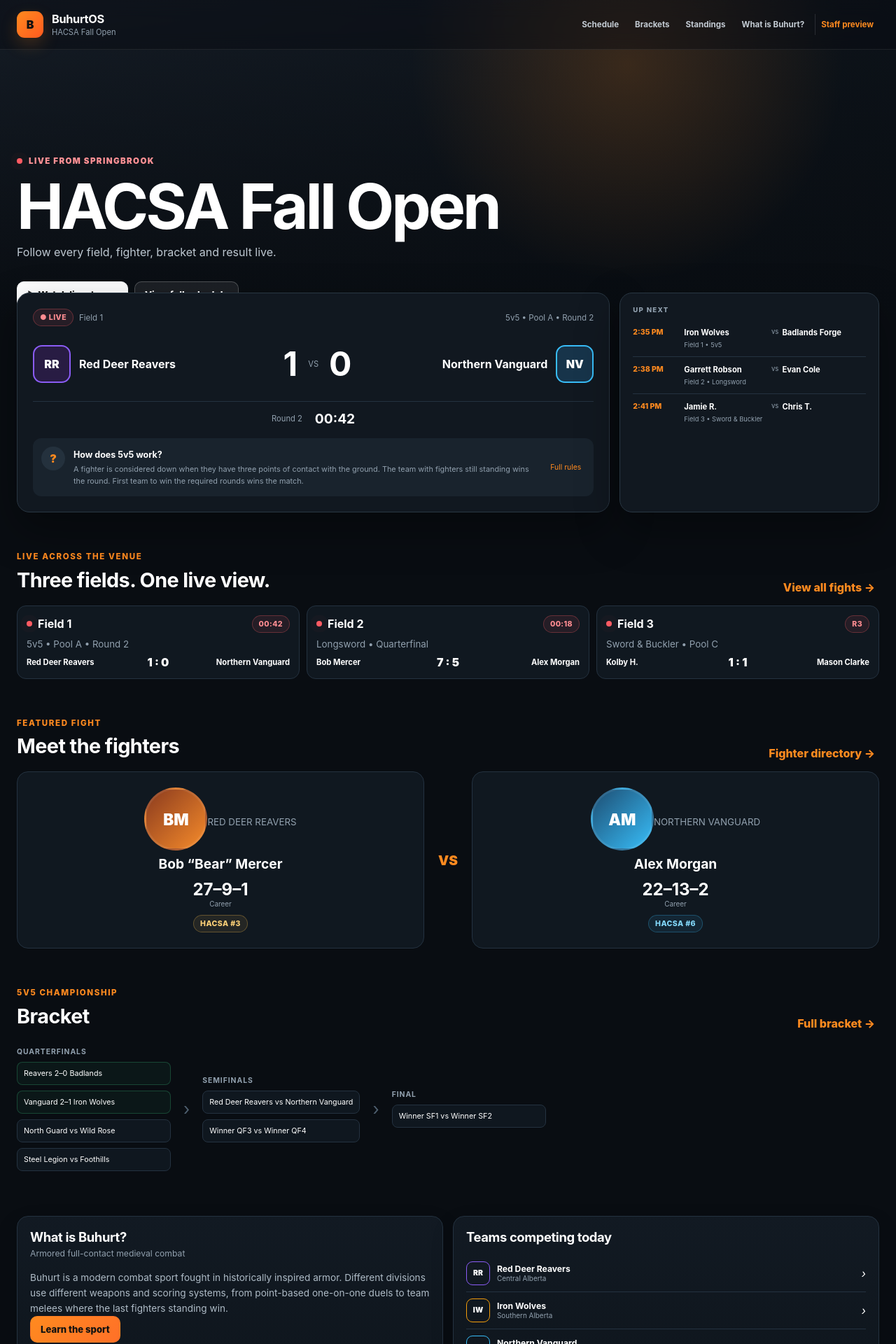
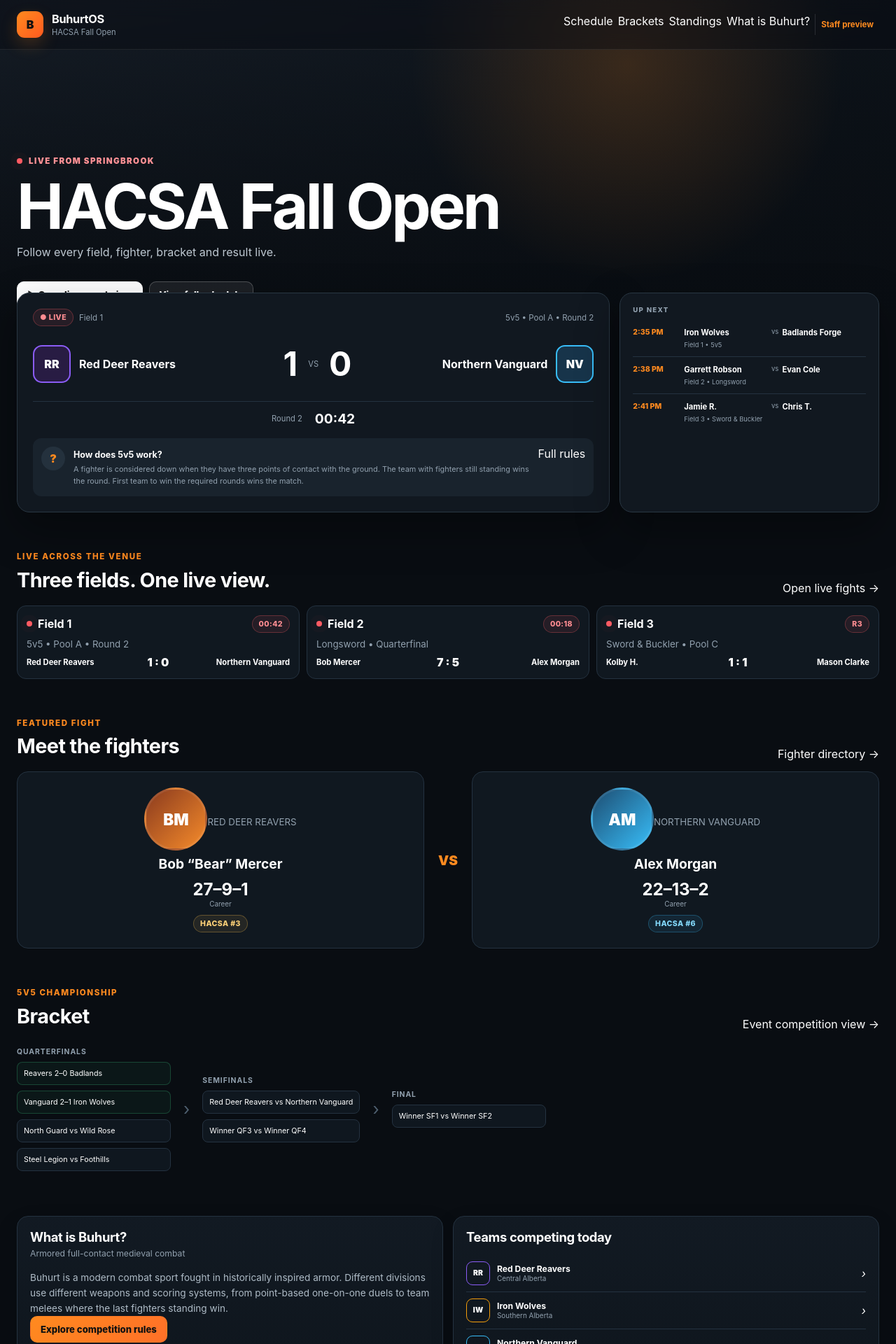
Before and after one commit to dothecoolwip1/BuhurtOS, a React (Vite) app: page /#/public in a window 1280 px wide. Shown: the top 1920 px of the page at 70% size. Built offline with nearby package versions, Linux system fonts and the light colour scheme; no server answers.

Commit message:
Make spectator showcase navigation functional

```diff
--- a/src/pages/ShowcasePublicPage.tsx
+++ b/src/pages/ShowcasePublicPage.tsx
@@ -7,24 +7,24 @@ export function ShowcasePublicPage(){
   const alex=demoFighters.find(f=>f.id==='alex')!;
   return <div className="show-public">
     <section className="show-public-hero">
-      <div className="show-public-nav"><div className="show-brand"><span className="show-brand-mark">B</span><span><b>BuhurtOS</b><small>HACSA Fall Open</small></span></div><div><button>Schedule</button><button>Brackets</button><button>Standings</button><button>What is Buhurt?</button><Link className="show-public-staff-link" to="/home">Staff preview</Link></div></div>
+      <div className="show-public-nav"><div className="show-brand"><span className="show-brand-mark">B</span><span><b>BuhurtOS</b><small>HACSA Fall Open</small></span></div><div><a href="#schedule">Schedule</a><a href="#bracket">Brackets</a><Link to="/rankings">Standings</Link><a href="#what-is-buhurt">What is Buhurt?</a><Link className="show-public-staff-link" to="/home">Staff preview</Link></div></div>
       <div className="show-public-live-label"><span className="show-live-dot"></span> LIVE FROM SPRINGBROOK</div>
       <h1>HACSA Fall Open</h1><p>Follow every field, fighter, bracket and result live.</p>
-      <div className="show-public-actions"><button className="show-btn light">▶ Watch livestream</button><button className="show-btn glass">View full schedule</button></div>
+      <div className="show-public-actions"><Link className="show-btn light" to="/live">▶ Open live event view</Link><a className="show-btn glass" href="#schedule">View full schedule</a></div>
     </section>
     <section className="show-public-live-grid">
       <article className="show-public-main-score">
         <div className="show-public-score-head"><div><Pill tone="red">● LIVE</Pill><span>Field 1</span></div><span>5v5 • Pool A • Round 2</span></div>
         <div className="show-public-teams"><div><span className="show-team-logo-public purple">RR</span><b>Red Deer Reavers</b><strong>1</strong></div><i>VS</i><div><span className="show-team-logo-public blue">NV</span><b>Northern Vanguard</b><strong>0</strong></div></div>
         <div className="show-public-clock"><span>Round 2</span><strong>00:42</strong></div>
-        <div className="show-explain-card"><span>?</span><div><b>How does 5v5 work?</b><p>A fighter is considered down when they have three points of contact with the ground. The team with fighters still standing wins the round. First team to win the required rounds wins the match.</p></div><button>Full rules</button></div>
+        <div className="show-explain-card"><span>?</span><div><b>How does 5v5 work?</b><p>A fighter is considered down when they have three points of contact with the ground. The team with fighters still standing wins the round. First team to win the required rounds wins the match.</p></div><Link to="/rules">Full rules</Link></div>
       </article>
       <aside className="show-public-next"><span className="eyebrow">UP NEXT</span>{upcomingMatches.slice(0,3).map((m,i)=><article key={i}><time>{m.time}</time><div><b>{m.left}</b><span>vs</span><b>{m.right}</b><small>{m.field} • {m.division}</small></div></article>)}</aside>
     </section>
-    <section className="show-public-section"><div className="show-public-section-head"><div><span className="eyebrow">LIVE ACROSS THE VENUE</span><h2>Three fields. One live view.</h2></div><button>View all fights →</button></div><div className="show-public-field-grid">{liveMatches.map(m=><article key={m.id}><div><span className="show-live-dot"></span><b>{m.field}</b><Pill tone="red">{m.clock}</Pill></div><small>{m.division} • {m.round}</small><section><strong>{m.left}</strong><span>{m.leftScore} : {m.rightScore}</span><strong>{m.right}</strong></section></article>)}</div></section>
-    <section className="show-public-section"><div className="show-public-section-head"><div><span className="eyebrow">FEATURED FIGHT</span><h2>Meet the fighters</h2></div><button>Fighter directory →</button></div><div className="show-versus-feature"><Link to={'/fighters/'+bob.id}><Avatar initials="BM" tone="ember" size="xl"/><small>RED DEER REAVERS</small><h3>{bob.fighterName}</h3><div><strong>{bob.record.wins}–{bob.record.losses}–{bob.record.draws}</strong><span>Career</span></div><Pill tone="amber">HACSA #3</Pill></Link><span className="show-vs-mark">VS</span><Link to={'/fighters/'+alex.id}><Avatar initials="AM" tone="blue" size="xl"/><small>NORTHERN VANGUARD</small><h3>{alex.fighterName}</h3><div><strong>{alex.record.wins}–{alex.record.losses}–{alex.record.draws}</strong><span>Career</span></div><Pill tone="blue">HACSA #6</Pill></Link></div></section>
-    <section className="show-public-section"><div className="show-public-section-head"><div><span className="eyebrow">5V5 CHAMPIONSHIP</span><h2>Bracket</h2></div><button>Full bracket →</button></div><div className="show-bracket-preview public"><div className="round"><h4>Quarterfinals</h4><span className="done">Reavers 2–0 Badlands</span><span className="done">Vanguard 2–1 Iron Wolves</span><span>North Guard vs Wild Rose</span><span>Steel Legion vs Foothills</span></div><div className="connector">›</div><div className="round"><h4>Semifinals</h4><span>Red Deer Reavers vs Northern Vanguard</span><span>Winner QF3 vs Winner QF4</span></div><div className="connector">›</div><div className="round final"><h4>Final</h4><span>Winner SF1 vs Winner SF2</span></div></div></section>
-    <section className="show-public-section two"><Panel title="What is Buhurt?" subtitle="Armored full-contact medieval combat"><p className="show-long-copy">Buhurt is a modern combat sport fought in historically inspired armor. Different divisions use different weapons and scoring systems, from point-based one-on-one duels to team melees where the last fighters standing win.</p><button className="show-btn primary">Learn the sport</button></Panel><Panel title="Teams competing today"><div className="show-public-team-list">{demoTeams.map(t=><Link to={'/teams/'+t.id} key={t.id}><span style={{borderColor:t.color}}>{t.logoText}</span><div><b>{t.name}</b><small>{t.region}</small></div><i>›</i></Link>)}</div></Panel></section>
-    <footer className="show-public-footer"><div className="show-brand"><span className="show-brand-mark">B</span><span><b>BuhurtOS</b><small>Powered by live tournament data</small></span></div><p>Prototype spectator experience • Demo information</p></footer>
+    <section className="show-public-section" id="schedule"><div className="show-public-section-head"><div><span className="eyebrow">LIVE ACROSS THE VENUE</span><h2>Three fields. One live view.</h2></div><Link to="/live">Open live fights →</Link></div><div className="show-public-field-grid">{liveMatches.map(m=><article key={m.id}><div><span className="show-live-dot"></span><b>{m.field}</b><Pill tone="red">{m.clock}</Pill></div><small>{m.division} • {m.round}</small><section><strong>{m.left}</strong><span>{m.leftScore} : {m.rightScore}</span><strong>{m.right}</strong></section></article>)}</div></section>
+    <section className="show-public-section"><div className="show-public-section-head"><div><span className="eyebrow">FEATURED FIGHT</span><h2>Meet the fighters</h2></div><Link to="/fighters">Fighter directory →</Link></div><div className="show-versus-feature"><Link to={'/fighters/'+bob.id}><Avatar initials="BM" tone="ember" size="xl"/><small>RED DEER REAVERS</small><h3>{bob.fighterName}</h3><div><strong>{bob.record.wins}–{bob.record.losses}–{bob.record.draws}</strong><span>Career</span></div><Pill tone="amber">HACSA #3</Pill></Link><span className="show-vs-mark">VS</span><Link to={'/fighters/'+alex.id}><Avatar initials="AM" tone="blue" size="xl"/><small>NORTHERN VANGUARD</small><h3>{alex.fighterName}</h3><div><strong>{alex.record.wins}–{alex.record.losses}–{alex.record.draws}</strong><span>Career</span></div><Pill tone="blue">HACSA #6</Pill></Link></div></section>
+    <section className="show-public-section" id="bracket"><div className="show-public-section-head"><div><span className="eyebrow">5V5 CHAMPIONSHIP</span><h2>Bracket</h2></div><Link to="/events/fall-open">Event competition view →</Link></div><div className="show-bracket-preview public"><div className="round"><h4>Quarterfinals</h4><span className="done">Reavers 2–0 Badlands</span><span className="done">Vanguard 2–1 Iron Wolves</span><span>North Guard vs Wild Rose</span><span>Steel Legion vs Foothills</span></div><div className="connector">›</div><div className="round"><h4>Semifinals</h4><span>Red Deer Reavers vs Northern Vanguard</span><span>Winner QF3 vs Winner QF4</span></div><div className="connector">›</div><div className="round final"><h4>Final</h4><span>Winner SF1 vs Winner SF2</span></div></div></section>
+    <section className="show-public-section two" id="what-is-buhurt"><Panel title="What is Buhurt?" subtitle="Armored full-contact medieval combat"><p className="show-long-copy">Buhurt is a modern combat sport fought in historically inspired armor. Different divisions use different weapons and scoring systems, from point-based one-on-one duels to team melees where the last fighters standing win.</p><Link className="show-btn primary" to="/rules">Explore competition rules</Link></Panel><Panel title="Teams competing today"><div className="show-public-team-list">{demoTeams.map(t=><Link to={'/teams/'+t.id} key={t.id}><span style={{borderColor:t.color}}>{t.logoText}</span><div><b>{t.name}</b><small>{t.region}</small></div><i>›</i></Link>)}</div></Panel></section>
+    <footer className="show-public-footer"><div className="show-brand"><span className="show-brand-mark">B</span><span><b>BuhurtOS</b><small>Powered by live tournament data</small></span></div><p>Showcase information for the BuhurtOS spectator experience.</p></footer>
   </div>;
 }
```
